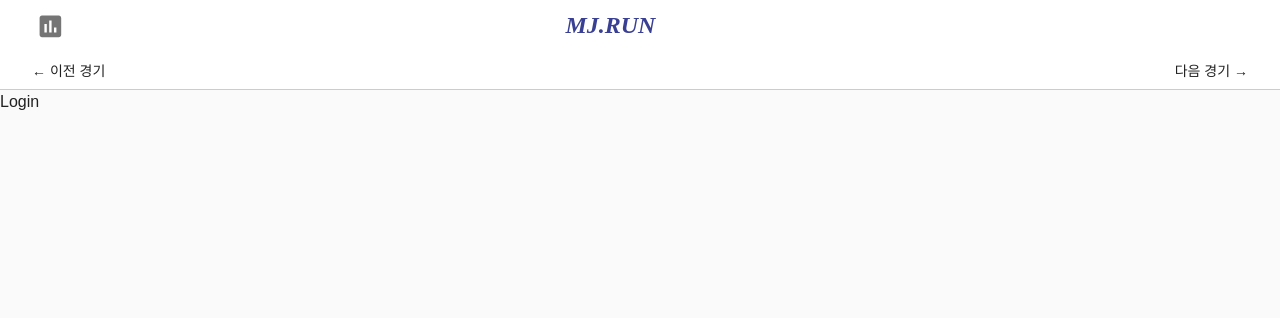
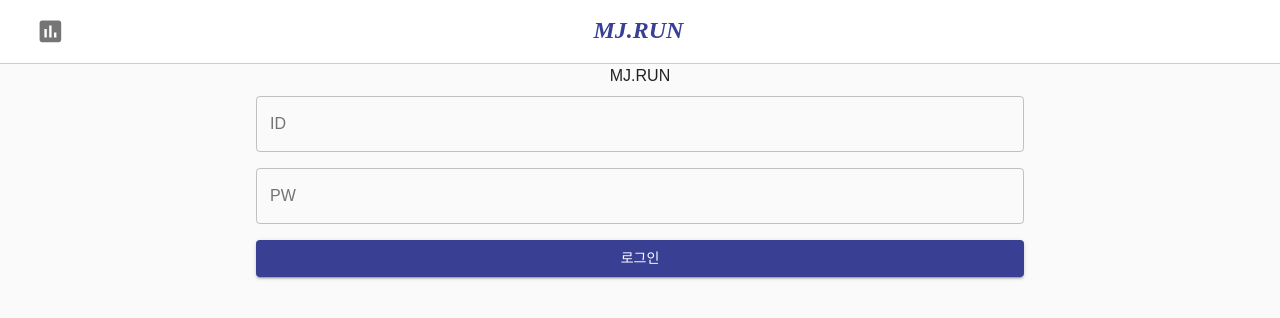
Before and after one commit to MJ-Capstone2/MJRun, a React (Create React App) app in the folder Frontend/: page /login in a window 1280 px wide. Shown: the top 318 px of the page. Built offline with nearby package versions, Linux system fonts and the light colour scheme.

Commit message:
Modify styles

```diff
--- a/Frontend/src/App.js
+++ b/Frontend/src/App.js
@@ -6,6 +6,7 @@ import Theme from './constants/Theme';
 
 import Home from "./pages/Home";
 import Login from "./pages/Login";
+import Admin from "./pages/Admin";
 
 function App() {
   return (
@@ -15,6 +16,7 @@ function App() {
         <Switch>
           <Route exact path="/" component={Home} />
           <Route path="/login" component={Login} />
+          <Route path="/admin/:id" component={Admin} />
         </Switch>
       </Router>
     </ThemeProvider>
--- a/Frontend/src/components/Navbar.js
+++ b/Frontend/src/components/Navbar.js
@@ -5,7 +5,6 @@ import {
   CssBaseline,
   Typography,
   makeStyles,
-  Button
 } from "@material-ui/core";
 import { Link } from "react-router-dom";
 import DrawerComponent from "./Drawer";
@@ -14,12 +13,9 @@ const useStyles = makeStyles((theme) => ({
   root:{
     background: theme.overrides.background,
     borderBottom: "solid 1px #ccc",
-    flexDirection: 'column'
-  },
-  row:{
     width: '100%',
+    display:'flex',
     flexDirection: 'row',
-    display:'flex',
     justifyContent: 'space-between',
     alignItems: 'center'
   },
@@ -32,7 +28,7 @@ const useStyles = makeStyles((theme) => ({
   logo_font: {
     fontStyle: "italic",
     fontFamily: '"Apple Color Emoji"',
-    fontWeight:"900"
+    fontWeight:"900",
   }
 }));
 
@@ -43,19 +39,15 @@ function Navbar() {
     <AppBar position="sticky" elevation={0}>
       <CssBaseline />
       <Toolbar className={classes.root}>
-        <div className={classes.row}>
-          <DrawerComponent className={classes.drawerm}/>
-          <Link to="/" className={classes.logo}>
-            <Typography variant="h5" className={classes.logo_font}>
-              MJ.RUN
-            </Typography>
-          </Link>
-          <span style={{width:'8em'}}></span>
-        </div>
-        <div className={classes.row}>
-          <Button>← 이전 경기</Button>
-          <Button>다음 경기 →</Button>
-        </div>
+        <DrawerComponent />
+
+        <Link to="/" className={classes.logo}>
+          <Typography variant="h5" className={classes.logo_font}>
+            MJ.RUN
+          </Typography>
+        </Link>
+
+        <span style={{width:'4em'}}></span>
       </Toolbar>
     </AppBar>
   );
--- a/Frontend/src/components/PredictOrder.js
+++ b/Frontend/src/components/PredictOrder.js
@@ -29,7 +29,7 @@ const PredictOrder = ({ order, name, age }) => {
       <div className={classes.order_title}>
         {order}위
       </div>
-      <Typography>{name}({age})</Typography>
+      <Typography>{name} ({age})</Typography>
     </div>
   );
 }
--- /dev/null
+++ b/Frontend/src/pages/Admin.js
@@ -0,0 +1,11 @@
+import React from 'react';
+
+const Admin = () => {
+  return(
+    <div>
+      aa
+    </div>
+  );
+};
+
+export default Admin;
--- a/Frontend/src/pages/Home.js
+++ b/Frontend/src/pages/Home.js
@@ -16,7 +16,9 @@ const useStyles = makeStyles((theme) => ({
     flexDirection: 'row',
     display:'flex',
     justifyContent: 'space-between',
-    alignItems: 'center'
+    alignItems: 'center',
+    paddingLeft: 20,
+    paddingRight: 20
   },
   content_wrap: {
     display:'flex',
@@ -59,7 +61,7 @@ const Home = () => {
     <div>
       <div className={classes.card_container}>
         <div className={classes.title_wrap}>
-          <Typography>서울 R1 (14:30)</Typography>
+          <Typography variant="h5"><b>서울 R1 (14:30)</b></Typography>
           <div className={classes.live_badge}>
             LIVE
           </div>
@@ -67,7 +69,7 @@ const Home = () => {
       </div>
       <div className={classes.card_container}>
         <div className={classes.content_wrap}>
-          <Typography>예측번호</Typography>
+          <Typography variant="h6"><b>예측번호</b></Typography>
           <div className={classes.order_wrap}>
             {
               horses.map((horse, idx) => (
@@ -79,7 +81,7 @@ const Home = () => {
       </div>
       <div className={classes.card_container}>
         <div className={classes.content_wrap}>
-          <Typography>말/기수/조교사 정보</Typography>
+          <Typography variant="h6"><b>말/기수/조교사 정보</b></Typography>
         </div>
       </div>
     </div>
--- a/Frontend/src/pages/Login.js
+++ b/Frontend/src/pages/Login.js
@@ -1,6 +1,44 @@
-import { Typography } from "@material-ui/core";
+import React from 'react';
+import {
+  Typography,
+  TextField,
+  Button
+} from "@material-ui/core";
+import { makeStyles } from '@material-ui/core/styles';
 
-function Login() {
-  return <Typography>Login</Typography>;
-}
+const useStyles = makeStyles((theme) => ({
+  root: {
+    display: 'flex',
+    flexDirection: 'column',
+    alignContent: 'center',
+  },
+  typo: {
+    textAlign: 'center'
+  },
+  form: {
+    '& > *': {
+      margin: theme.spacing(1),
+      width: '60%',
+    },
+    textAlign: 'center',
+    verticalAlign: 'middle',
+  }
+}));
+
+const Login = () => {
+  const classes = useStyles();
+
+  return (
+    <div className={classes.root}>
+      <Typography className={classes.typo}>MJ.RUN</Typography>
+
+      <form className={classes.form} noValidate autoComplete="off">
+        <TextField id="outlined-basic" label="ID" variant="outlined" />
+        <TextField id="outlined-basic" label="PW" type="password" variant="outlined" />
+
+        <Button variant="contained" color="primary" className={classes.button} type="submit">로그인</Button>
+      </form>
+    </div>
+  );
+};
 export default Login;
```
Also changed, not shown: Frontend/src/fonts/Montserrat-ExtraBoldItalic.ttf (added).
